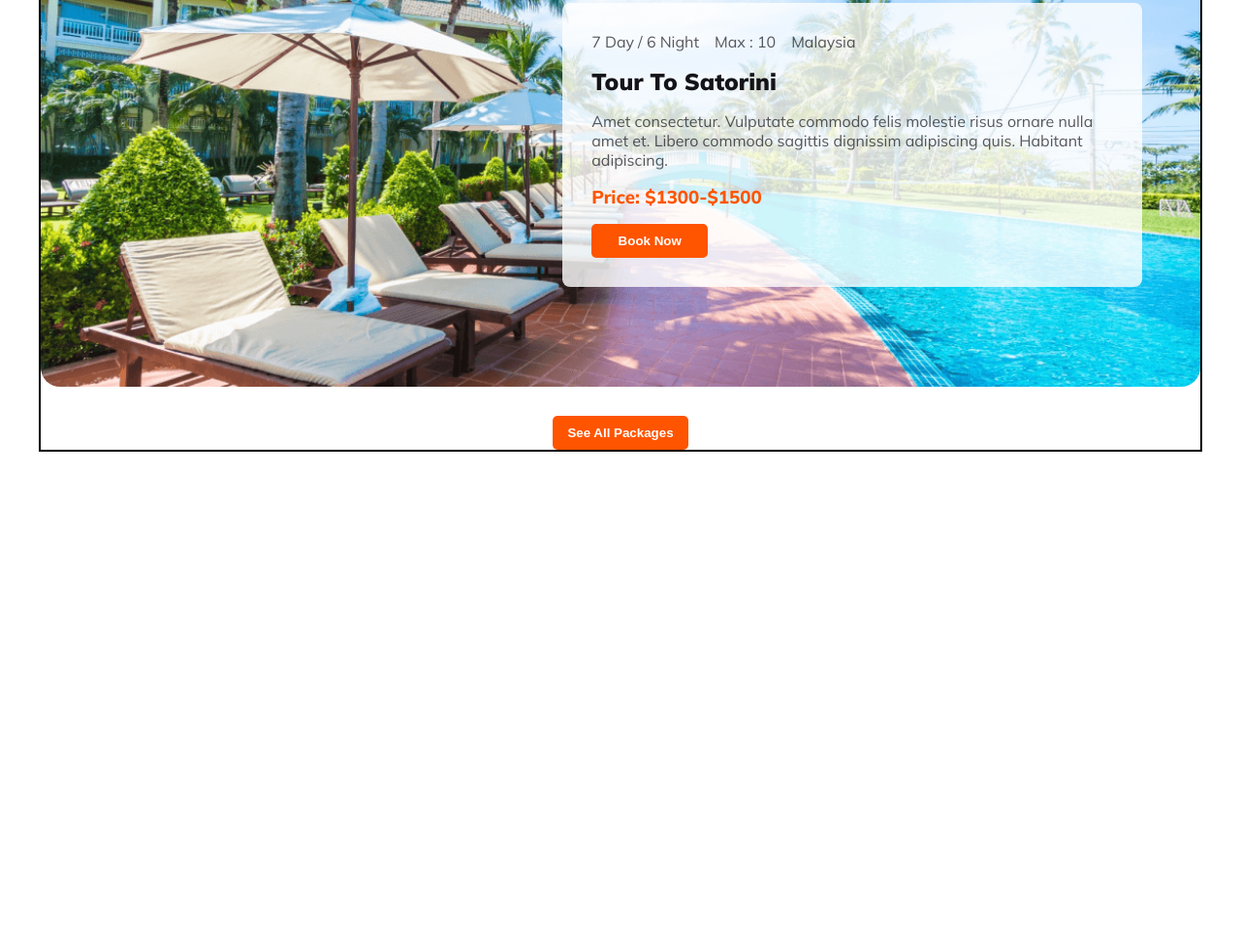
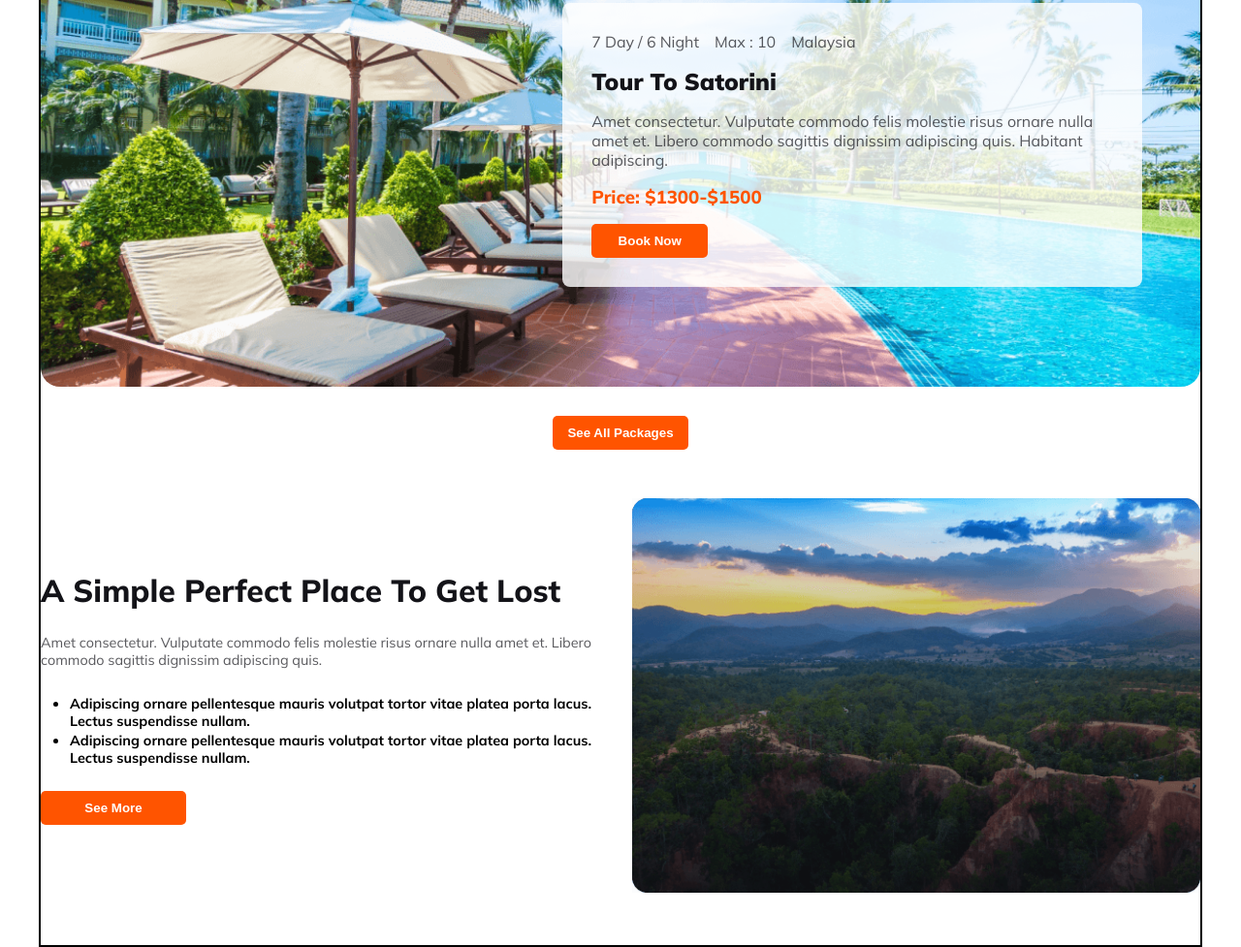
Before and after one commit to zishanmeh/Hero-Travel-Agency, a plain HTML site: page index.html in a window 1280 px wide. Shown: the part 4724-5701 px from the top of the page at 97% size. Before the commit the page ends 5190 px from the top, so only its background shows below. Drawn offline with Linux system fonts and the light colour scheme.

Commit message:
added about section

```diff
--- a/index.html
+++ b/index.html
@@ -140,6 +140,7 @@
             </div>
         </section>
         <!-- Deals & Discounts -->
+         <section>
          <div class="deals-and-discount">
             <div class="deals-and-discount-details">
                 <h1>Deals & Discounts</h1>
@@ -219,6 +220,25 @@
             </div>
             <button class="primary-btn" id="package-btn"><a href="#">See All Packages</a></button>
          </div>
+        </section>
+
+        <!-- About -->
+         <section>
+            <div class="about">
+                <div class="about-details">
+                    <h1>A Simple Perfect Place To Get Lost</h1>
+                    <p>Amet consectetur. Vulputate commodo felis molestie risus  ornare nulla amet et. Libero commodo sagittis dignissim adipiscing quis. </p>
+                    <ul>
+                        <li><p>Adipiscing ornare pellentesque mauris volutpat tortor vitae platea porta lacus. Lectus suspendisse nullam.</p></li>
+                        <li><p>Adipiscing ornare pellentesque mauris volutpat tortor vitae platea porta lacus. Lectus suspendisse nullam.</p></li>
+                    </ul>
+                    <button class="primary-btn"><a href="#">See More</a></button>
+                </div>
+                <div class="about-img">
+                    <img src="Images/about.png" alt="About us">
+                </div>
+            </div>
+         </section>
     </main>
 </body>
 </html>
--- a/styles/style.css
+++ b/styles/style.css
@@ -347,6 +347,35 @@ header > nav {
     justify-content: center;
     gap: 30px;
 }
+.about {
+    display: grid;
+    grid-template-columns: repeat(2,1fr);
+    align-items: center;
+    justify-content: space-between;
+    gap: 24px;
+}
+.about-img img {
+    width: 100%;
+}
+.about-details {
+    display: flex;
+    flex-direction: column;
+    gap: 25px;
+}
+.about-details button{
+    width: 150px;
+}
+.about-details > p {
+    color: var(--dark-2);
+    font-size: 0.9rem;
+}
+.about-details ul {
+    margin-left: 30px;
+}
+.about-details ul li p {
+    font-weight: bold;
+    font-size: 0.9rem;
+}
 
 
 
@@ -355,7 +384,9 @@ header > nav {
 /* Mobile screen */
 
 @media screen and (max-width:576px) {
-
+    body {
+        padding: 0 10px;
+    }
     /* Header styles */
     .hero-section {
         background-size: cover;
@@ -398,6 +429,9 @@ header > nav {
         width: 90%;
         margin: auto;
     }
+    .about {
+        grid-template-columns: 1fr;
+    }
 
 
 }
```
Also changed, not shown: Images/about.png (renamed from Images/Group 40089.png).
